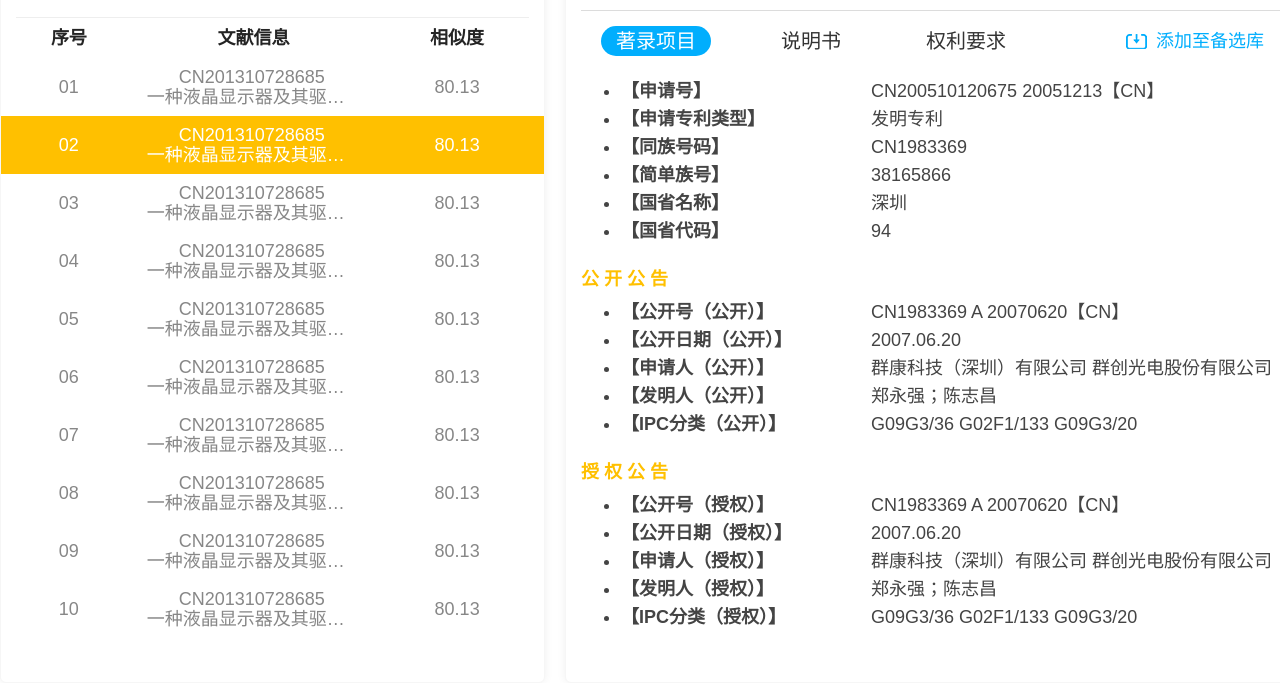
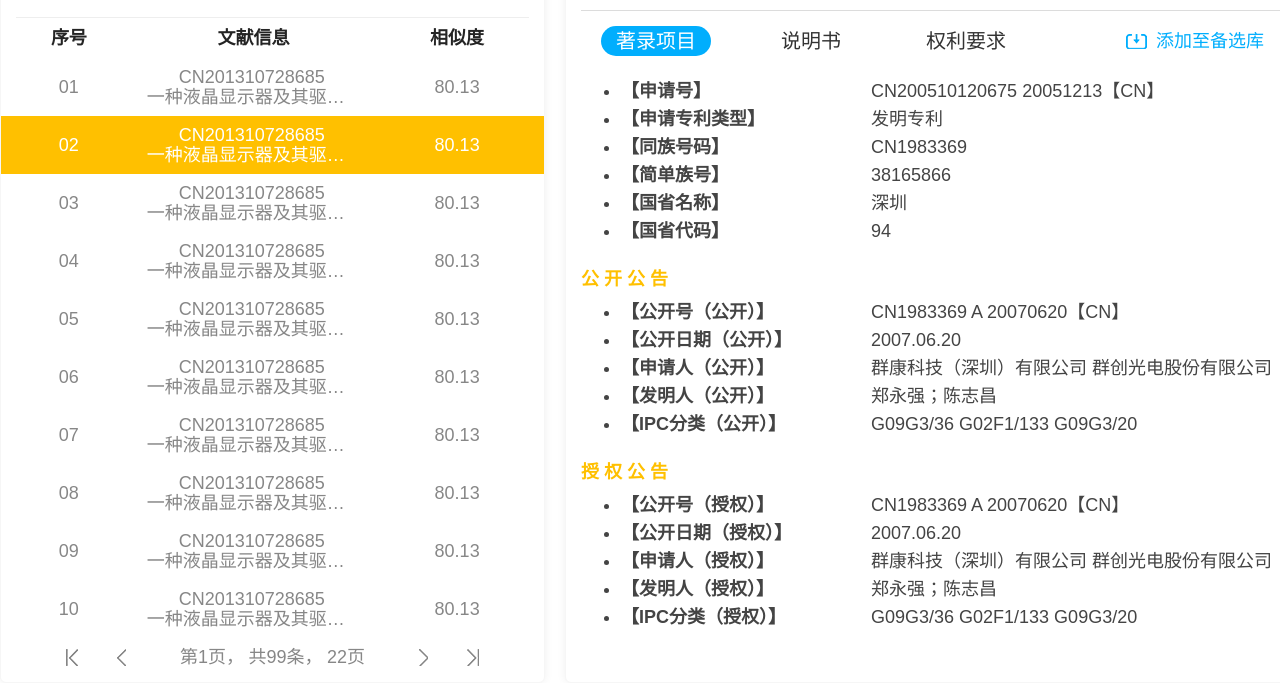
Before and after one commit to CJ-Zheng1023/intelligence, a plain HTML site: page 相似度排序/index.html in a window 1280 px wide. Shown: the part 381-1064 px from the top of the page. Drawn offline with Linux system fonts and the light colour scheme.

Commit message:
base v0.5.0  相似度排序完成

```diff
--- a/相似度排序/css/css.css
+++ b/相似度排序/css/css.css
@@ -219,3 +219,60 @@
 .main-view .main-right .box .btn-group .button span.btn-icon3{
     background: url("../images/btn-icon3.png") no-repeat 17px center;
 }
+.main-view .main-left .container-page{
+    margin: 0 65px;
+}
+.page{
+    padding: 0 60px;
+    margin: 10px 0;
+    position: relative;
+}
+.page .part1{
+    position: absolute;
+    left: 0;
+    top: 0;
+    width: 60px;
+    height: 100%;
+}
+.page>.part2{
+    text-align: center;
+}
+.page>.part2>span{
+    font-size: 18px;
+    color: rgb(135,135,135);
+}
+.page .part3{
+    position: absolute;
+    right: 0;
+    top: 0;
+    width: 60px;
+    height: 100%;
+}
+.page>.part>i.style1{
+    width: 12px;
+}
+.page>.part>i.style2{
+    width: 9px;
+}
+.page>.part>i.first{
+     left: 0;
+     background-image: url("../images/page-first.png");
+ }
+.page>.part>i.prev{
+    right: 0;
+    background-image: url("../images/page-prev.png");
+}
+.page>.part>i.next{
+    left: 0;
+    background-image: url("../images/page-next.png");
+}
+.page>.part>i.last{
+    right: 0;
+    background-image: url("../images/page-last.png");
+}
+.page>.part>i{
+    height: 17px;
+    position: absolute;
+    top: 50%;
+    margin-top: -8.5px;
+}
--- a/相似度排序/index.html
+++ b/相似度排序/index.html
@@ -193,6 +193,23 @@
                     </tbody>
                 </table>
             </div>
+            <div class="container-page">
+                <div class="page">
+                    <div class="part part1">
+                        <i class="first style1"></i>
+                        <i class="prev style2"></i>
+                    </div>
+                    <div class="part part2">
+                        <span>第1页</span><span>，</span>
+                        <span>共99条</span><span>，</span>
+                        <span>22页</span>
+                    </div>
+                    <div class="part part3">
+                        <i class="next style2"></i>
+                        <i class="last style1"></i>
+                    </div>
+                </div>
+            </div>
         </div>
     </div>
     <!-- /main-left -->
```
Also changed, not shown: 相似度排序/images/page-first.png (added), 相似度排序/images/page-last.png (added), 相似度排序/images/page-next.png (added), 相似度排序/images/page-prev.png (added).
